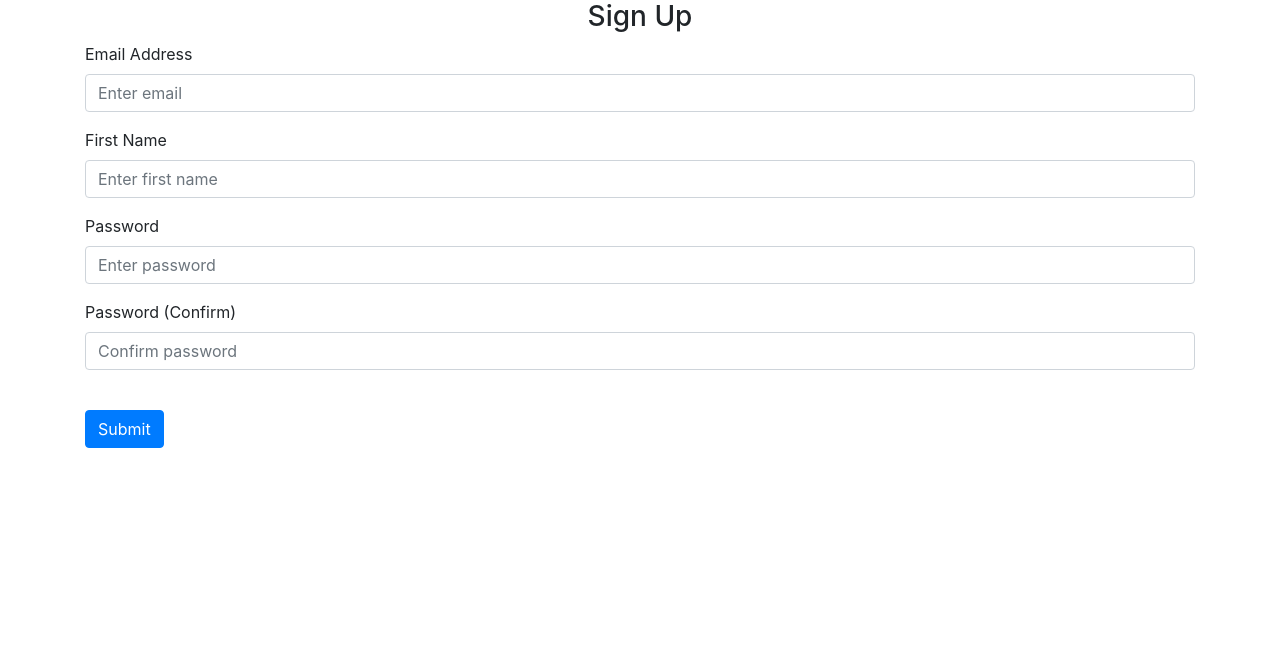
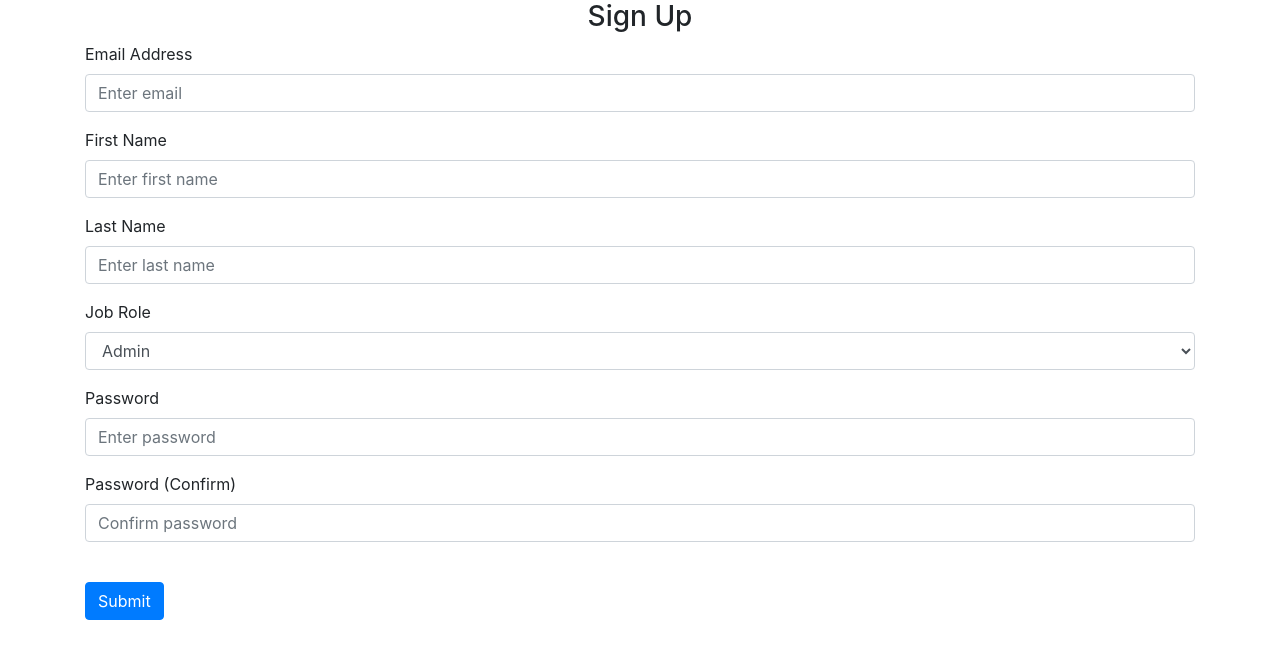
Before and after one commit to roval015/embedded-analytics, a Flask app: page /sign-up in a window 1280 px wide. Shown: the part 56-715 px from the top of the page. Run offline with Flask 2, Linux system fonts and the light colour scheme; some libraries are stand-ins or nearby versions.

Commit message:
feat: added last name and job role dropdown menu

```diff
--- a/app/website/__init__.py
+++ b/app/website/__init__.py
@@ -4,7 +4,7 @@ from os import path
 from flask_login import LoginManager
 
 db = SQLAlchemy()
-DB_NAME = "database.db"
+DB_NAME = "embedded.db"
 
 def create_app():
     app = Flask(__name__)
--- a/app/website/auth.py
+++ b/app/website/auth.py
@@ -35,10 +35,15 @@ def logout():
 @auth.route('/sign-up', methods=['GET', 'POST'])
 def sign_up():
     if request.method == 'POST':
+        print("HELLOOOO")
         email = request.form.get('email')
         first_name = request.form.get('firstName')
+        last_name = request.form.get('lastName')
         password1 = request.form.get('password1')
         password2 = request.form.get('password2')
+        role = request.form.get('roles')
+
+        print("HELLOOOO" , role)
 
         user = User.query.filter_by(email=email).first()
         if user:
@@ -52,11 +57,12 @@ def sign_up():
         elif len(password1) < 7:
             flash('Password must be at least 7 characters', category='error')
         else:
-            new_user = User(email=email, first_name=first_name, password=generate_password_hash(password1, method='sha256'))
+            new_user = User(email=email, first_name=first_name, last_name=last_name, role=role, password=generate_password_hash(password1, method='sha256'))
             db.session.add(new_user)
             db.session.commit()
             flash('Account created!', category='success')
-            login_user(user, remember=True)
-            return redirect(url_for('views.home'))
+            # login_user(user, remember=True)
+            # return redirect(url_for('views.home'))
+            return redirect(url_for('auth.login'))
 
     return render_template('sign_up.html', user=current_user)
--- a/app/website/models.py
+++ b/app/website/models.py
@@ -7,3 +7,5 @@ class User(db.Model, UserMixin):
     email = db.Column(db.String(150), unique=True)
     password = db.Column(db.String(150))
     first_name = db.Column(db.String(150))
+    last_name = db.Column(db.String(150))
+    role = db.Column(db.String(10))
--- a/app/website/templates/base.html
+++ b/app/website/templates/base.html
@@ -39,7 +39,7 @@
 
     <title>{% block title %}Home{% endblock %}</title>
 </head>
-<body onload="initViz();">
+<body>
     <nav class="navbar navbar-expand-lg navbar-dark bg-dark">
         <button
             class="navbar-toggler"
--- a/app/website/templates/sign_up.html
+++ b/app/website/templates/sign_up.html
@@ -25,6 +25,24 @@
       />
     </div>
     <div class="form-group">
+      <label for="lastName">Last Name</label>
+      <input
+        type="text"
+        class="form-control"
+        id="lastName"
+        name="lastName"
+        placeholder="Enter last name"
+      />
+    </div>
+    <div class="form-group">
+      <label for="roles">Job Role</label>
+        <select name="roles" id="roles" class="form-control">
+          <option value="admin">Admin</option>
+          <option value="user">User</option>
+          <option value="other">Other</option>
+        </select>
+    </div>
+    <div class="form-group">
       <label for="password1">Password</label>
       <input
         type="password"
```
Also changed, not shown: app/website/templates/home.html (+46 -4 lines), app/website/embedded.db (added).
